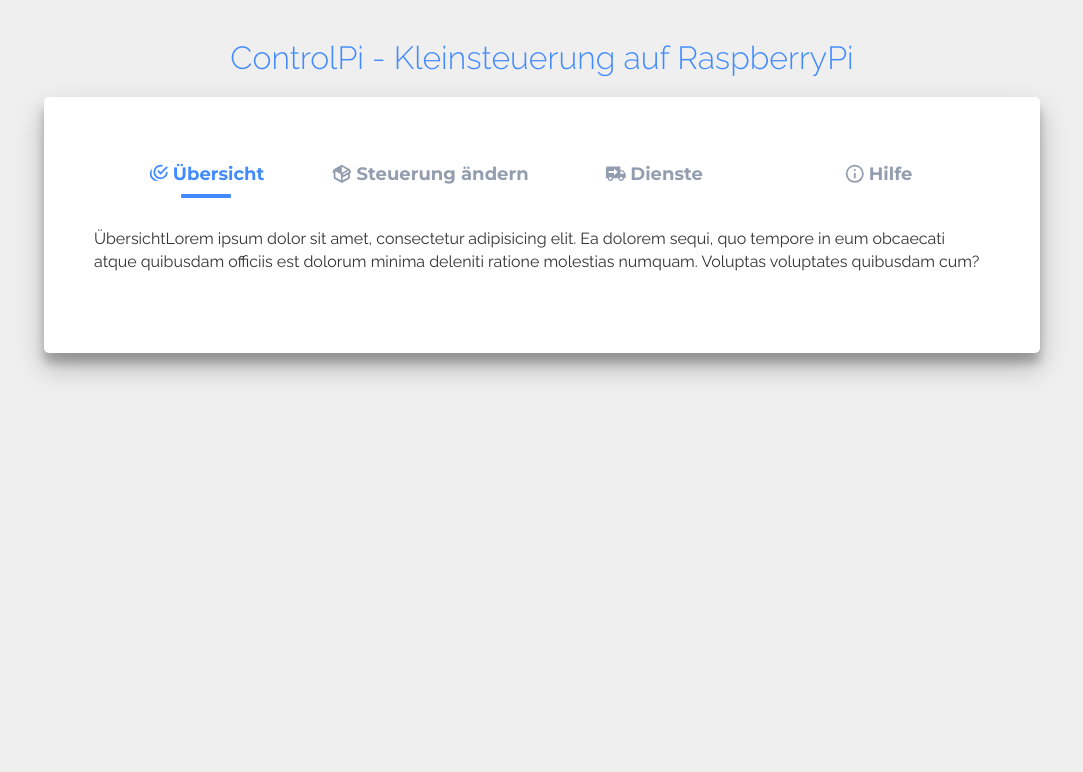
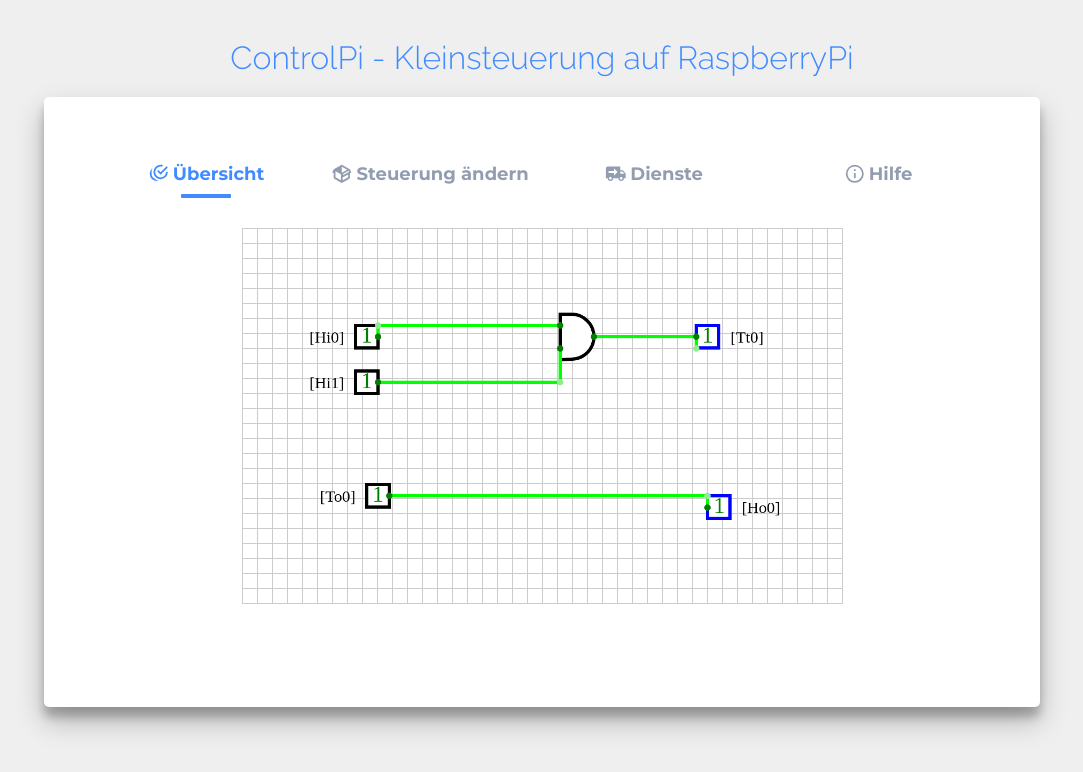
Before and after one commit to dajuly20/ControlPi, a PHP site: page /indexnew.html in a window 1280 px wide. Shown: the top 772 px of the page, without its empty margins (98-1181 px from the left). Run offline with PHP 8.4, Linux system fonts and the light colour scheme; some libraries are stand-ins or nearby versions.

Commit message:
Added .htaccess and .htpasswd therefore changed www-apache2-config to enable .htaccess files. Changed logic-editor/js/data.js to export image And changed logicUpdateApi to save the image to server. Final design changes
	neue Datei:     conf/.htpasswd
	neue Datei:     conf/logic.json
	geändert:       h/www-apache2-config.conf
	geändert:       www/css/style.css
	neue Datei:     www/img/logic.png
	geändert:       www/indexnew.html
	neue Datei:     www/logic-editor/.htaccess
	geändert:       www/logic-editor/css/UX.css
	geändert:       www/logic-editor/index.html
	geändert:       www/logic-editor/js/data.js
	geändert:       www/logicUpdateApi.php

```diff
--- a/www/css/style.css
+++ b/www/css/style.css
@@ -14,12 +14,27 @@
   font-family: "Raleway";
   height: 100%;
 }
+
 body h1 {
   text-align: center;
   color: #428BFF;
   font-weight: 300;
   padding: 40px 0 20px 0;
   margin: 0;
+}
+
+img.logicpreview{
+ border-top: 1px solid #CCC;
+ border-left: 1px solid #CCC;
+  background:
+    repeating-linear-gradient(to right,
+        transparent 0,transparent calc(15px - 1px),
+        #CCC calc(15px - 1px),#CCC 15px),
+
+    repeating-linear-gradient(to bottom,
+        transparent 0,transparent calc(15px - 1px),
+        #CCC calc(15px - 1px),#CCC 15px)
+    white;
 }
 
 .tabs {
--- a/www/indexnew.html
+++ b/www/indexnew.html
@@ -35,7 +35,13 @@
   <div class="slider"><div class="indicator"></div></div>
   <div class="content">
     <section>
-      <h2>Übersicht</h2>ÜbersichtLorem ipsum dolor sit amet, consectetur adipisicing elit. Ea dolorem sequi, quo tempore in eum obcaecati atque quibusdam officiis est dolorum minima deleniti ratione molestias numquam. Voluptas voluptates quibusdam cum?     <br>
+      <h2>Übersicht</h2>
+     <div style="text-align: center">
+  <img class="logicpreview" align="middle"  width="600px" src="img/logic.png"/>
+
+</div>
+
+      <br>
 
          </section>
         <section>
--- a/www/logic-editor/css/UX.css
+++ b/www/logic-editor/css/UX.css
@@ -15,7 +15,7 @@
     padding: 3px;
     color: #fff;
     border-side: 1px solid #0099ff;
-    border-bottom: 40px solid #0099ff;
+    border-bottom: 1px solid #333; //0099ff;
     padding: 0.5em;
 }
 
--- a/www/logic-editor/index.html
+++ b/www/logic-editor/index.html
@@ -33,7 +33,7 @@
         <span class="icon-bar"></span>
         <span class="icon-bar"></span>
       </button>
-      <a class="navbar-brand" href="/">CircuitVerse</a>
+      <a class="navbar-brand" href="https://circuitverse.org/">CircuitVerse</a>
     </div>
 
     <!-- Collect the nav links, forms, and other content for toggling -->
@@ -47,7 +47,7 @@
         <li class="dropdown">
           <a href="#" class="dropdown-toggle" data-toggle="dropdown" role="button" aria-haspopup="true" aria-expanded="false">Project<span class="caret"></span></a>
           <ul class="dropdown-menu">
-            <li class="toolbarButton logixButton" id="newProject" ><a>New Project</a></li>
+           <!-- <li class="toolbarButton logixButton" id="newProject" ><a>New Project</a></li>-->
             <li class="toolbarButton logixButton" id="clearProject" ><a>Clear Project</a></li>
             <li class="toolbarButton logixButton" id="save"><a>Save Online</a></li>
             <li class="toolbarButton logixButton" id="logicExport"><a>Export to ControlPi</a></li>
@@ -70,7 +70,7 @@
           <a href="#" class="dropdown-toggle" data-toggle="dropdown" role="button" aria-haspopup="true" aria-expanded="false">Tools<span class="caret"></span></a>
           <ul class="dropdown-menu">
             <li class="toolbarButton logixButton" id="createCombinationalAnalysisPrompt"><a>Combinational Analysis</a></li>
-            <li class="toolbarButton logixButton" id="startPlot"><a>Start Plot</a></li>
+            <!--<li class="toolbarButton logixButton" id="startPlot"><a>Start Plot</a></li>-->
 
 
             <li class="toolbarButton logixButton" id="createSaveAsImgPrompt" ><a>Download Image</a></li>
--- a/www/logic-editor/js/data.js
+++ b/www/logic-editor/js/data.js
@@ -413,7 +413,7 @@
     // Ensure image is approximately 700 x 440
     resolution = Math.min(700 / (simulationArea.maxWidth - simulationArea.minWidth), 440 / (simulationArea.maxHeight - simulationArea.minHeight));
 
-    data = generateImage("jpeg", "current", false, resolution, download = false);
+    data = generateImage("png", "current", true, resolution, download = false);
 
     // Restores Focus
     globalScope.centerFocus(false);
@@ -482,9 +482,10 @@
                 xhr.setRequestHeader('X-CSRF-Token', $('meta[name="csrf-token"]').attr('content'))
             },
             data: {
+                "Dita":"Falsch",
                 "data": data,
                 "id": logix_project_id,
-                //"image": generateImageForOnline(),
+                "image": generateImageForOnline(),
                 name: projectName
             },
             success: function(response) {
```
Also changed, not shown: conf/logic.json (added, +1 -0 lines), www/logicUpdateApi.php (+33 -0 lines), www/img/logic.png (added), www/logic-editor/.htaccess (added), 2 other files.
